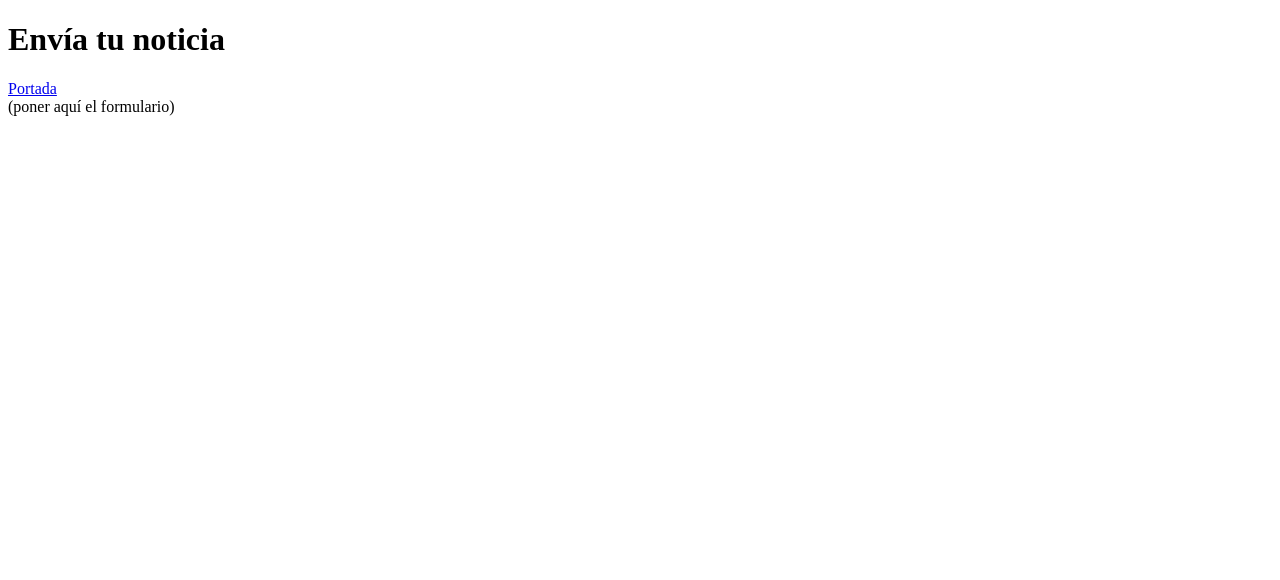
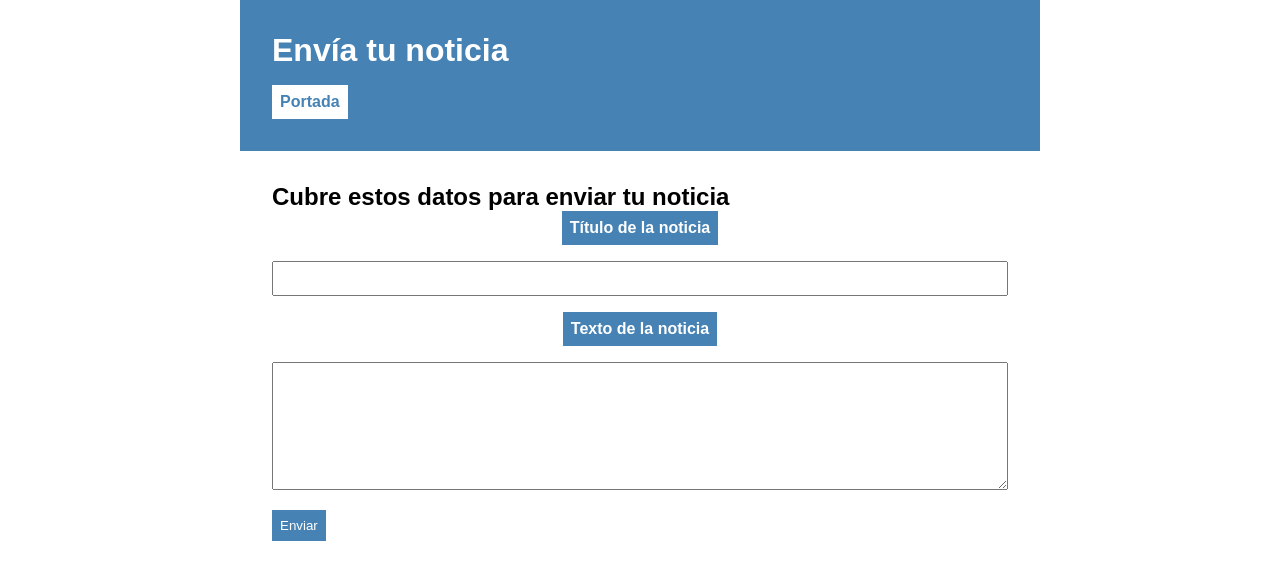
Before and after one commit to ividf/parejas, a plain HTML site: page formulario.html in a window 1280 px wide. Drawn offline with Linux system fonts and the light colour scheme.

Commit message:
formulario

```diff
--- a/formulario.html
+++ b/formulario.html
@@ -4,6 +4,7 @@
     <meta charset="UTF-8" />
     <title>Envía tu noticia</title>
     <meta name="viewport" content="width=device-width, initial-scale=1.0" />
+    <link rel="stylesheet" href="css/style.css"/>
   </head>
   <body id="formulario">
     <header>
@@ -13,6 +14,24 @@
       </nav>
     </header>
 
-    <main>(poner aquí el formulario)</main>
+    <main>
+
+        <form>
+          <h2> Cubre estos datos para enviar tu noticia</h2>
+
+
+      <fieldset>
+        <legend> Título de la noticia </legend>
+        <input type="text" name="texto" id="texto" />
+      </fieldset>
+
+      <fieldset>
+       <legend> Texto de la noticia </legend>
+       <textarea name="area" id="area" cols="100" rows="10"></textarea>
+
+      </fieldset>
+      <button>Enviar</button>
+        </form>
+    </main>
   </body>
 </html>
```
